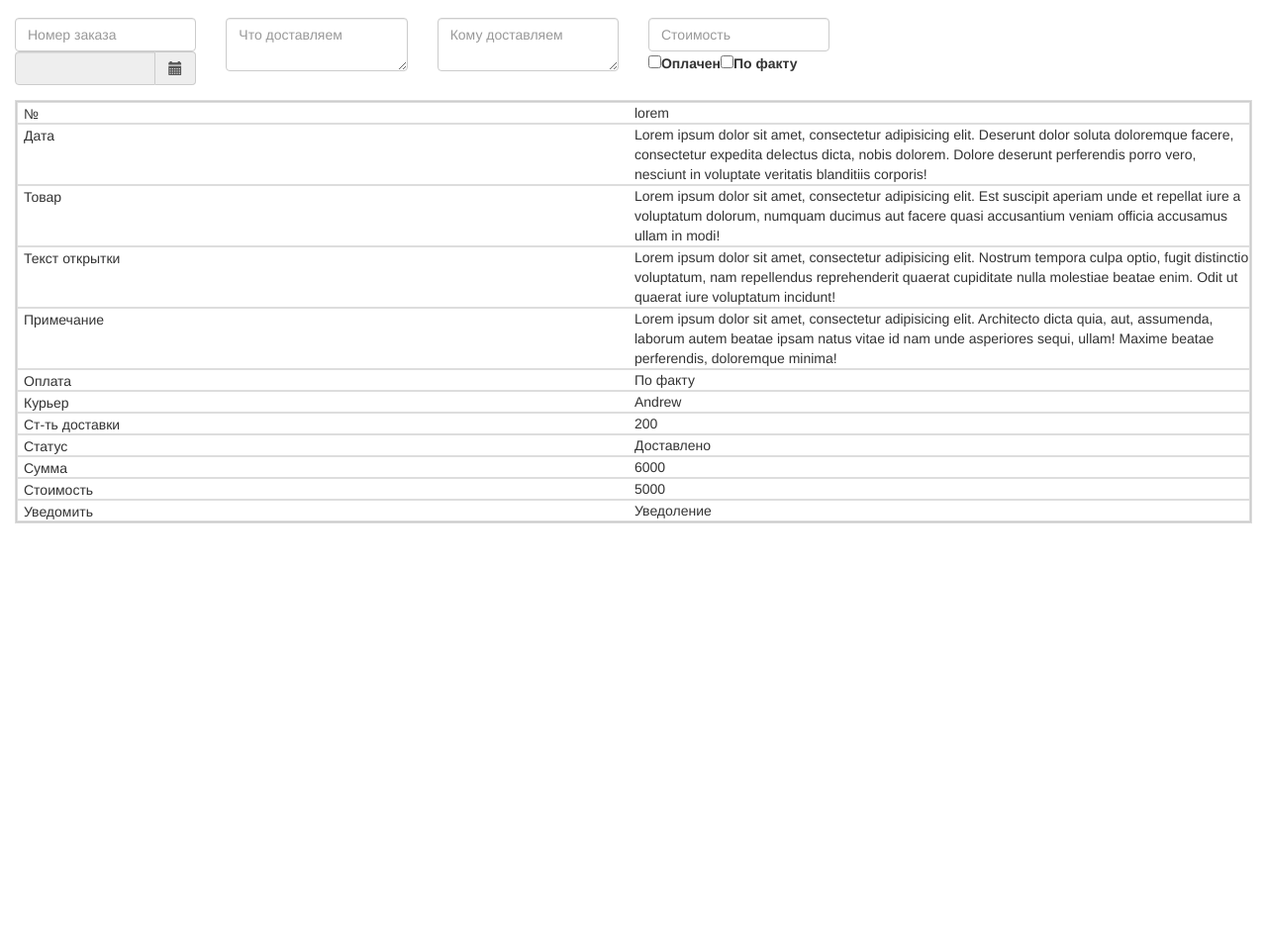
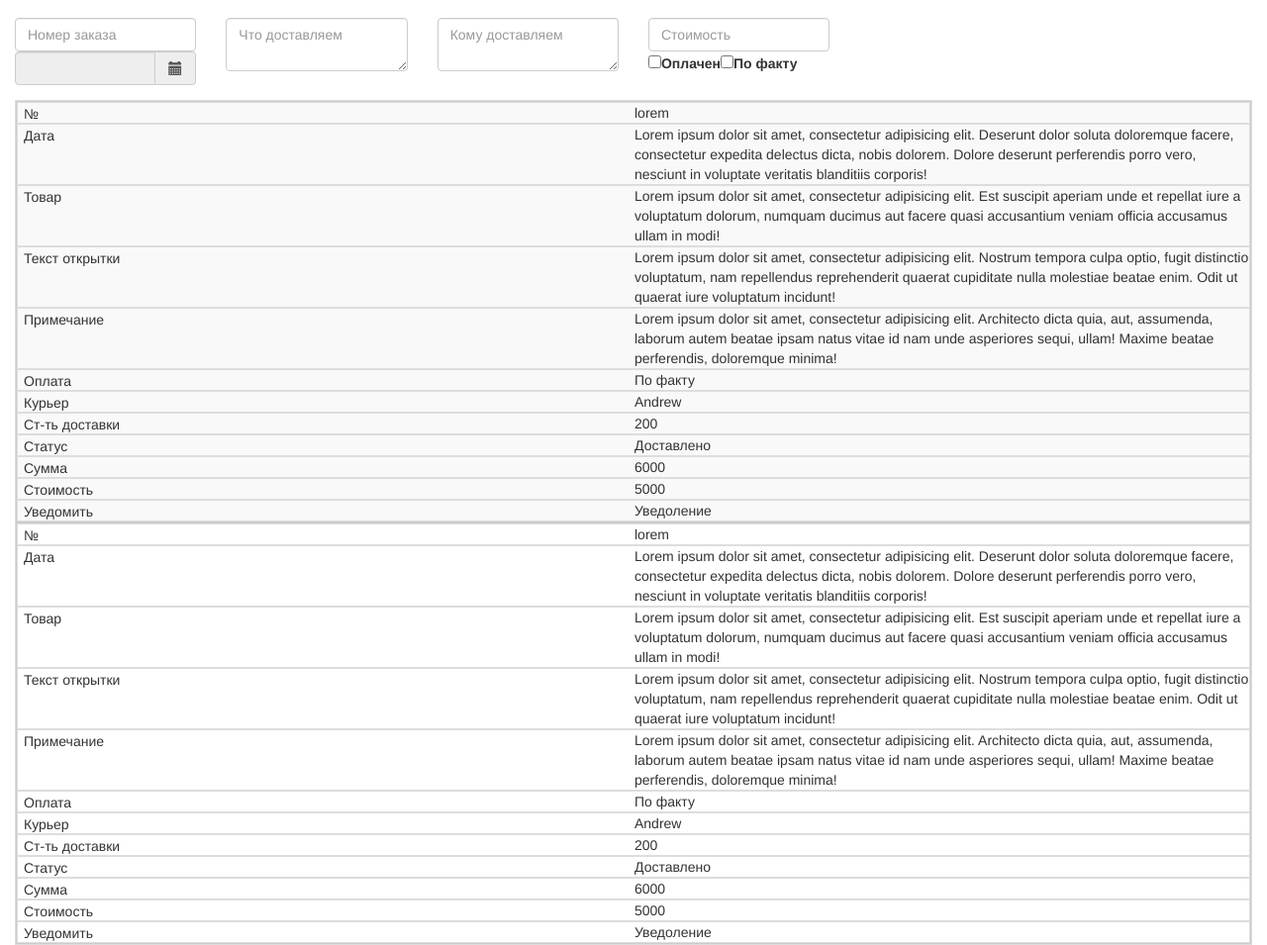
Before and after one commit to imaksim/deal, a plain HTML site: page index.html in a window 1280 px wide. Shown: the part 54-1009 px from the top of the page at 99% size. Before the commit the page ends 800 px from the top, so only its background shows below. Drawn offline with Linux system fonts and the light colour scheme.

Commit message:
table ready

```diff
--- a/index.html
+++ b/index.html
@@ -124,7 +124,7 @@
 
 </div>
      <div class="">
-     <table class="table-table  table-bordered">
+     <table class="table-table table-striped table-bordered">
 	<thead class="table-thead">
 	<tr class="table-tr">
 		<th class="table-th">#</th>
@@ -158,7 +158,20 @@
 		<td class="table-td">5000</td>
 		<td class="table-td">Уведоление</td>
 	</tr>
-
+	<tr class="table-tr">
+		<td class="table-td">lorem</td>
+		<td class="table-td">Lorem ipsum dolor sit amet, consectetur adipisicing elit. Deserunt dolor soluta doloremque facere, consectetur expedita delectus dicta, nobis dolorem. Dolore deserunt perferendis porro vero, nesciunt in voluptate veritatis blanditiis corporis!</td>
+		<td class="table-td">Lorem ipsum dolor sit amet, consectetur adipisicing elit. Est suscipit aperiam unde et repellat iure a voluptatum dolorum, numquam ducimus aut facere quasi accusantium veniam officia accusamus ullam in modi!</td>
+		<td class="table-td">Lorem ipsum dolor sit amet, consectetur adipisicing elit. Nostrum tempora culpa optio, fugit distinctio voluptatum, nam repellendus reprehenderit quaerat cupiditate nulla molestiae beatae enim. Odit ut quaerat iure voluptatum incidunt!</td>
+		<td class="table-td">Lorem ipsum dolor sit amet, consectetur adipisicing elit. Architecto dicta quia, aut, assumenda, laborum autem beatae ipsam natus vitae id nam unde asperiores sequi, ullam! Maxime beatae perferendis, doloremque minima!</td>
+		<td class="table-td">По факту</td>
+		<td class="table-td">Andrew</td>
+		<td class="table-td">200</td>
+		<td class="table-td">Доставлено</td>
+		<td class="table-td">6000</td>
+		<td class="table-td">5000</td>
+		<td class="table-td">Уведоление</td>
+	</tr>
 	</tbody>
 </table></div>
    </div>
```
